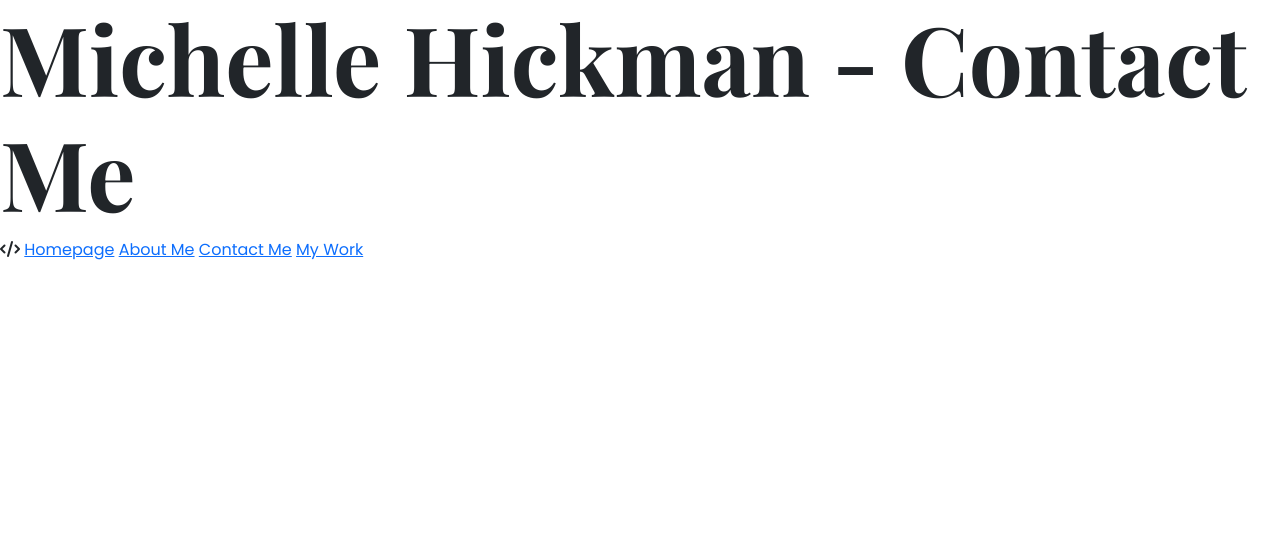
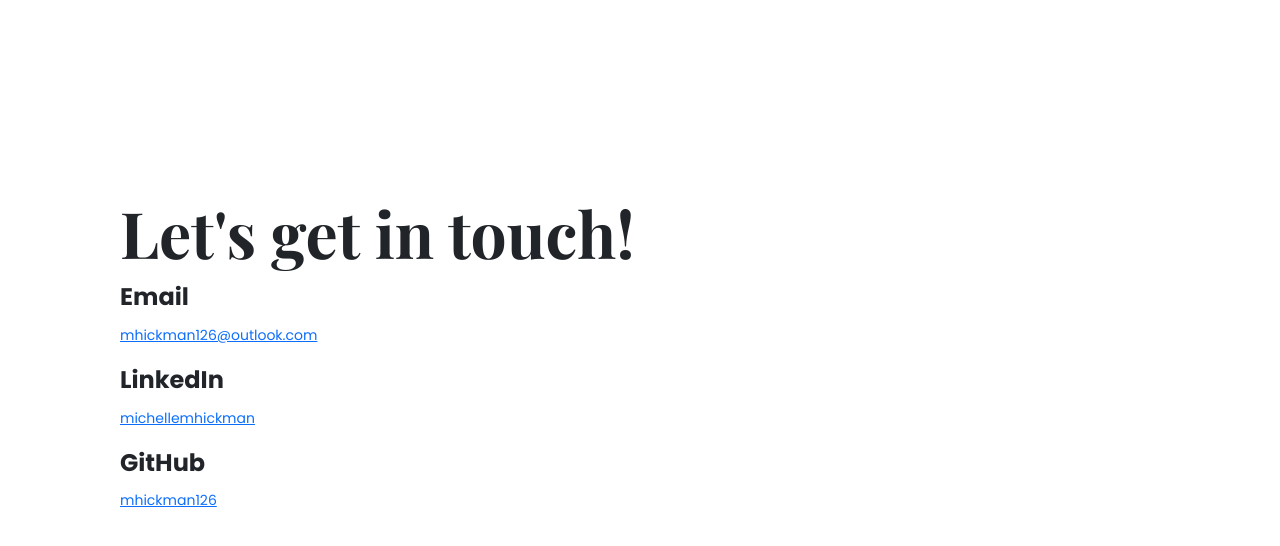
Before and after one commit to mhickman126/portfolio-project, a plain HTML site: page contact.html in a window 1280 px wide. Drawn offline with nearby package versions, Linux system fonts and the light colour scheme.

Commit message:
Update Contact and About page

```diff
--- a/contact.html
+++ b/contact.html
@@ -20,12 +20,20 @@
 </head>
 
 <body>
-    <h1>Michelle Hickman - Contact Me</h1>
-    <i class="fa-solid fa-code"></i>
-    <a href="/">Homepage</a>
-    <a href="/about.html">About Me</a>
-    <a href="/contact.html">Contact Me</a>
-    <a href="/work.html">My Work</a>
+    <div class="content-container container">
+        <div class="content">
+            <h1>Let's get in touch!</h1>
+            <h3>Email</h3>
+            <p><a href="mailto:mhickman126@outlook.com">mhickman126@outlook.com</a>
+            </p>
+            <h3>LinkedIn</h3>
+            <p><a href="https://www.linkedin.com/in/michellemhickman/" target="_blank">michellemhickman</a>
+            </p>
+            <h3>GitHub</h3>
+            <p><a href="https://github.com/mhickman126" target="_blank">mhickman126</a>
+            </p>
+        </div>
+    </div>
 
 
 
--- a/styles/style.css
+++ b/styles/style.css
@@ -141,4 +141,6 @@ p {
 
 
 
+
+
 }
```
Also changed, not shown: about.html (+4 -6 lines).
